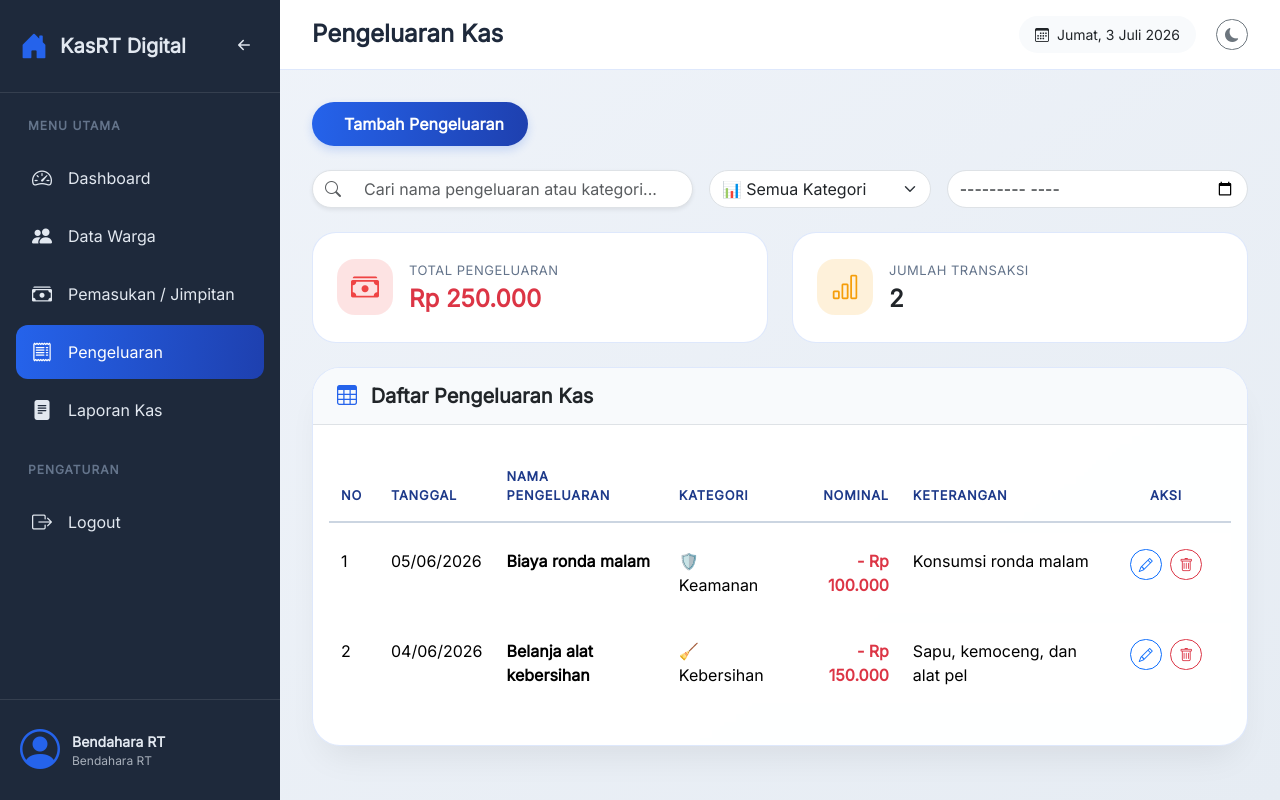
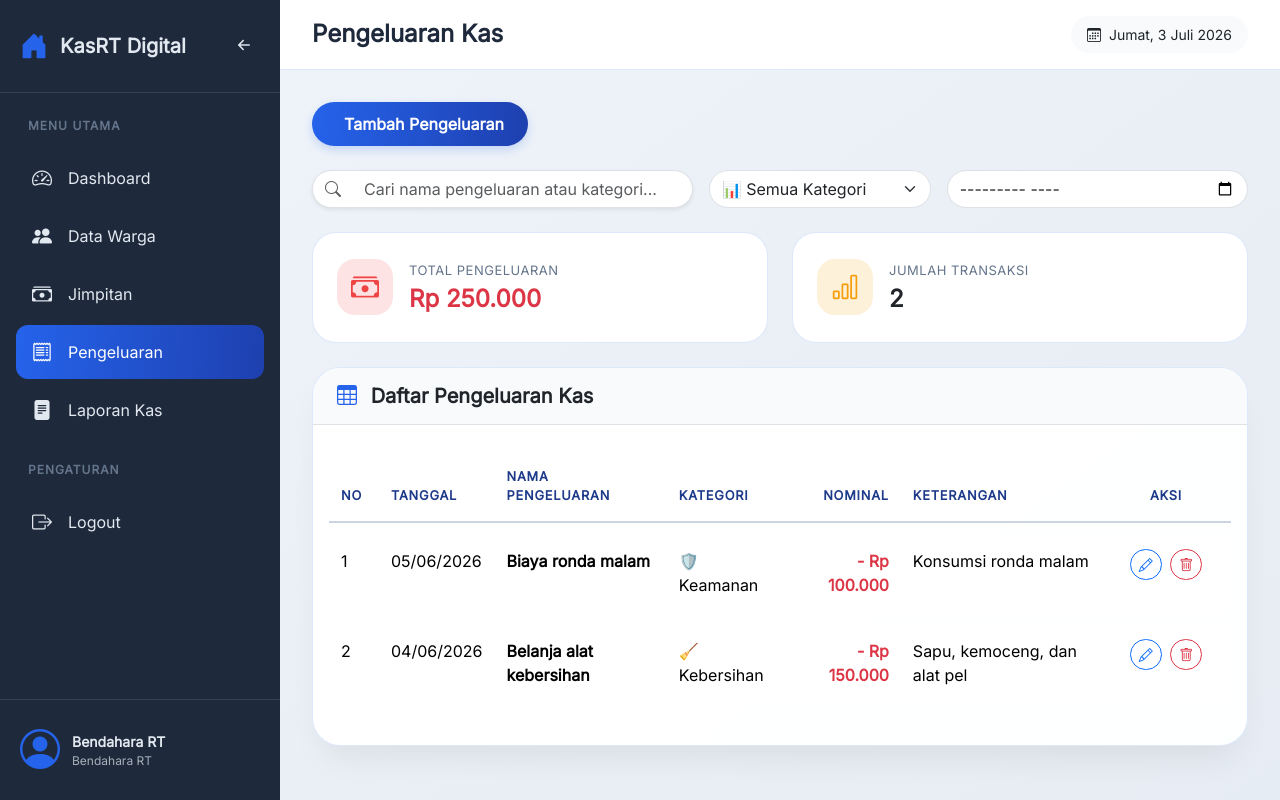
Before and after one commit to mahijaraya/KasRT-Digital, a PHP site: page /pages/pengeluaran.php in a window 1280 px wide. Run offline with PHP 8.4, Linux system fonts and the light colour scheme; a user stored in the database is signed in; data comes from the database, SQL or seed files in the repository.

Commit message:
Update pengeluaran.php

```diff
--- a/pages/pengeluaran.php
+++ b/pages/pengeluaran.php
@@ -79,9 +79,9 @@ function formatRupiah($angka) {
                 <i class="bi bi-people-fill"></i>
                 <span>Data Warga</span>
             </a>
-            <a href="pemasukan.php" class="menu-item">
+            <a href="jimpitan.php" class="menu-item">
                 <i class="bi bi-cash-stack"></i>
-                <span>Pemasukan / Jimpitan</span>
+                <span>Jimpitan</span>
             </a>
             <a href="pengeluaran.php" class="menu-item active">
                 <i class="bi bi-receipt"></i>
@@ -126,9 +126,6 @@ function formatRupiah($angka) {
                     <i class="bi bi-calendar3"></i>
                     <span id="currentDate"></span>
                 </div>
-                <button id="darkModeToggle" class="btn btn-sm btn-outline-secondary rounded-pill">
-                    <i class="bi bi-moon-fill"></i>
-                </button>
             </div>
         </nav>
 
```
